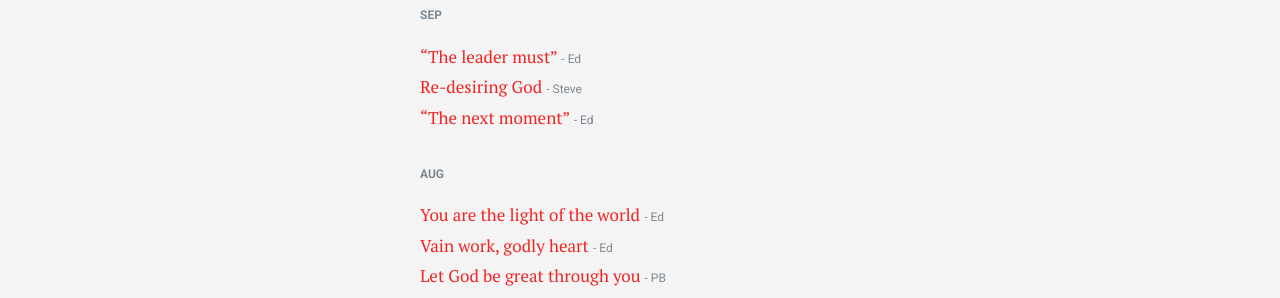
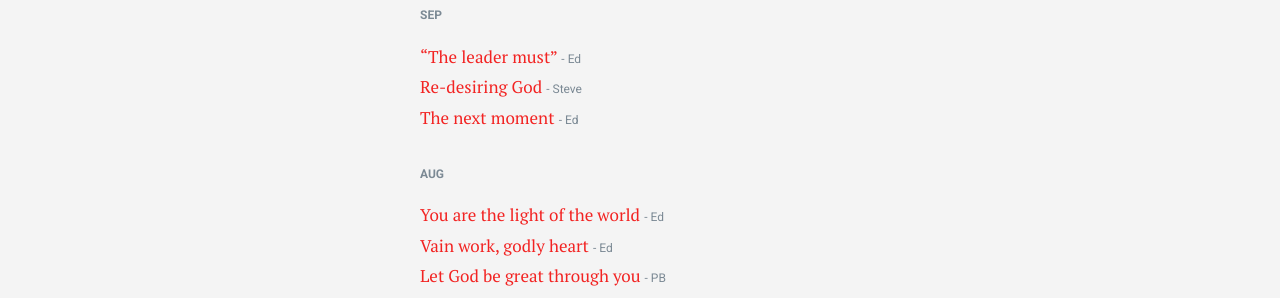
Before and after one commit to edchao/crown, a Jekyll site: the page built from archive.html, in a window 1280 px wide and 900 px high. Shown: the part 293-591 px from the top of the window. Built offline with Jekyll 4.4.1, drawn with Linux system fonts in a browser that asks for light colours.

```diff
--- a/_posts/2015-09-05-The_next_moment.markdown
+++ b/_posts/2015-09-05-The_next_moment.markdown
@@ -1,6 +1,6 @@
 ---
 layout: post
-title:  “The next moment”
+title:  The next moment
 date:   2015-09-05 21:00:00
 categories: crown
 author: Ed
```
